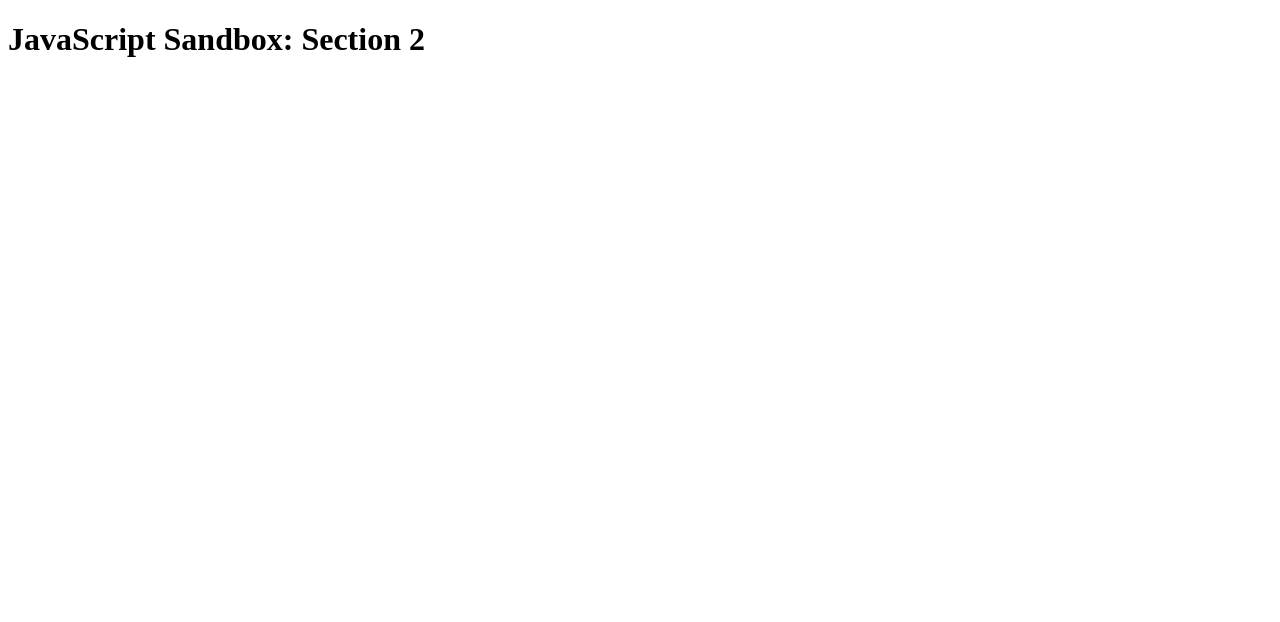
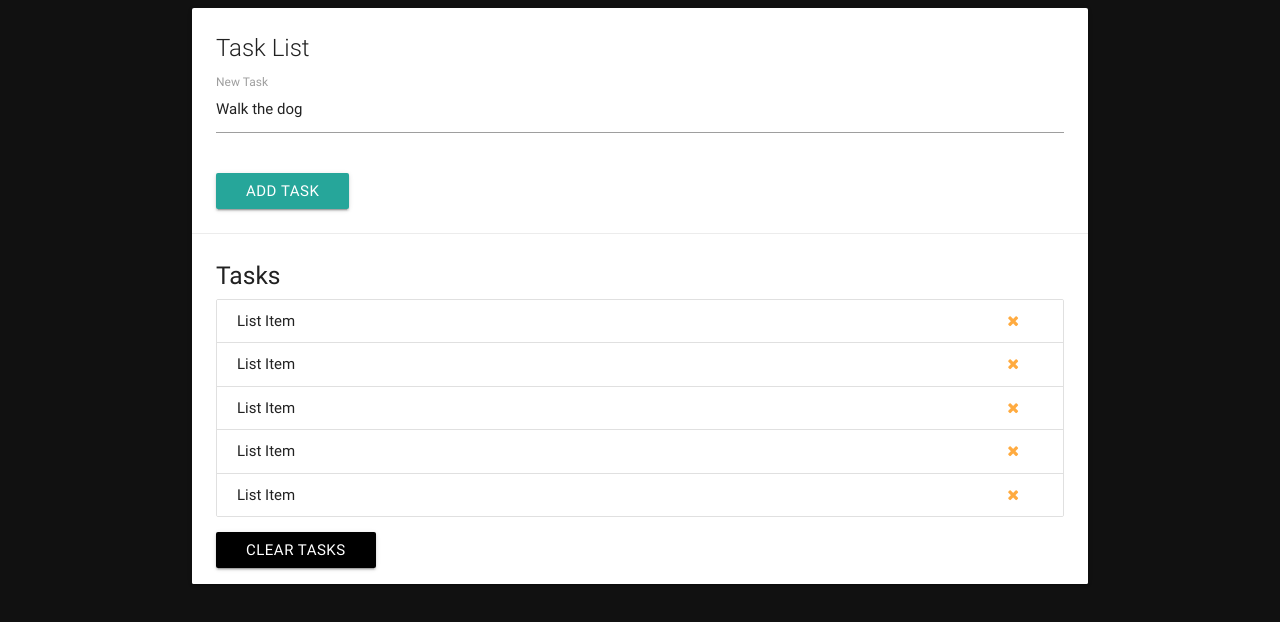
Before and after one commit to ponolac/js_sandbox, a plain HTML site: page index.html in a window 1280 px wide. Drawn offline with nearby package versions, Linux system fonts and the light colour scheme.

Commit message:
added new index.html file for DOM practice purposes

```diff
--- a/index.html
+++ b/index.html
@@ -1,14 +1,77 @@
 <!DOCTYPE html>
 <html lang="en">
+
 <head>
-    <meta charset="UTF-8">
-    <meta name="viewport" content="width=device-width, initial-scale=1.0">
-    <meta http-equiv="X-UA-Compatible" content="ie=edge">
-    <title>JavaScript Sandbox: Section 2</title>
+  <meta charset="UTF-8">
+  <meta name="viewport" content="width=device-width, initial-scale=1.0">
+  <meta http-equiv="X-UA-Compatible" content="ie=edge">
+  <link rel="stylesheet" href="https://cdnjs.cloudflare.com/ajax/libs/materialize/0.100.2/css/materialize.min.css">
+  <link href="https://maxcdn.bootstrapcdn.com/font-awesome/4.7.0/css/font-awesome.min.css" rel="stylesheet" integrity="sha384-wvfXpqpZZVQGK6TAh5PVlGOfQNHSoD2xbE+QkPxCAFlNEevoEH3Sl0sibVcOQVnN"
+    crossorigin="anonymous">
+  <title>Task List</title>
 </head>
+
 <body>
-  <h1>JavaScript Sandbox: Section 2</h1>
-
+  <body bgcolor=#111>
+  <div class="container">
+    <div class="row">
+      <div class="col s12">
+        <div id="main" class="card">
+          <div class="card-content">
+            <span class="card-title">Task List</span>
+            <div class="row">
+              <form id="task-form">
+                <div class="input-field col s12">
+                  <input type="text" name="task" id="task" value="Walk the dog">
+                  <label for="task">New Task</label>
+                </div>
+            </div>
+            <input type="submit" value="Add Task" class="btn">
+            </form>
+          </div>
+          <div class="card-action">
+            <h5 id="task-title">Tasks</h5>
+            <ul class="collection">
+              <li class="collection-item">
+                List Item
+                <a href="#" class="delete-item secondary-content">
+                  <i class="fa fa-remove"></i>
+                </a>
+              </li>
+              <li class="collection-item">
+                List Item
+                <a href="#" class="delete-item secondary-content">
+                  <i class="fa fa-remove"></i>
+                </a>
+              </li>
+              <li class="collection-item">
+                List Item
+                <a href="#" class="delete-item secondary-content">
+                  <i class="fa fa-remove"></i>
+                </a>
+              </li>
+              <li class="collection-item">
+                List Item
+                <a href="#" class="delete-item secondary-content">
+                  <i class="fa fa-remove"></i>
+                </a>
+              </li>
+              <li class="collection-item">
+                List Item
+                <a href="#" class="delete-item secondary-content">
+                  <i class="fa fa-remove"></i>
+                </a>
+              </li>
+            </ul>
+            <a class="clear-tasks btn black" href="">Clear Tasks</a>
+          </div>
+        </div>
+      </div>
+    </div>
+  </div>
+  <script src="https://code.jquery.com/jquery-3.2.1.js" integrity="sha256-DZAnKJ/6XZ9si04Hgrsxu/8s717jcIzLy3oi35EouyE=" crossorigin="anonymous"></script>
+  <script src="https://cdnjs.cloudflare.com/ajax/libs/materialize/0.100.2/js/materialize.min.js"></script>
   <script src="app.js"></script>
 </body>
+
 </html>
```
